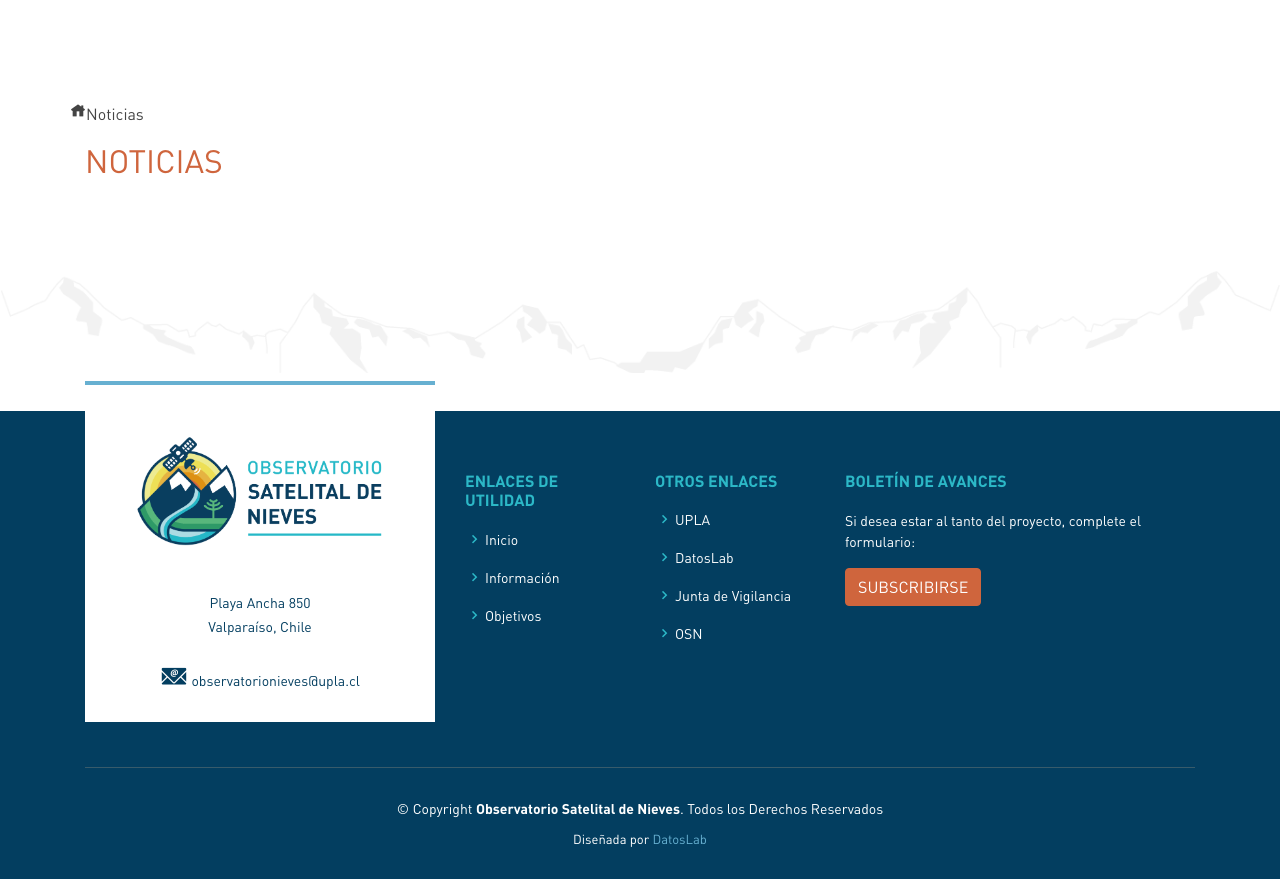
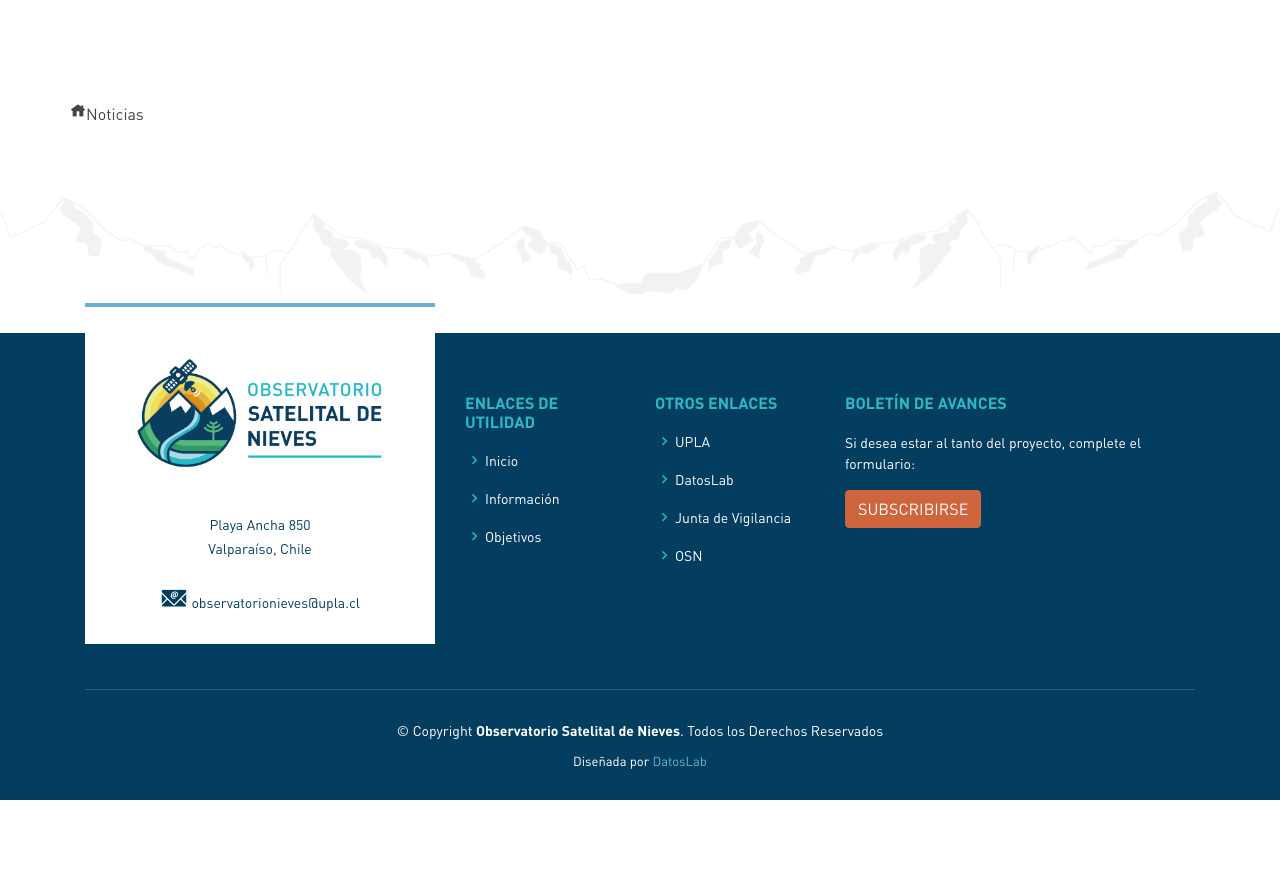
Before and after one commit to DatosLabUPLA/obsnieves-web-legacy, a Django app: page /noticias/1 in a window 1280 px wide. Shown: the part 264-1143 px from the top of the page. After the commit the page ends 1064 px from the top, so only its background shows below. Run offline with Django 3.2, Linux system fonts and the light colour scheme; tables that the repository leaves empty hold one stand-in row (values such as "Sample post"); some libraries are stand-ins or nearby versions.

Commit message:
Update: Se actualiza diseño de las noticias

```diff
--- a/news/templates/news/detail_new.html
+++ b/news/templates/news/detail_new.html
@@ -22,33 +22,17 @@
   <section class="p-3">
     <div class="container">
       <div class="row">
-        <div class="col-12">
-          <h2 class="text-uppercase txt-naranjo-2">Noticias</h2>
-        </div>
-      </div>
-    </div>
-  </section>
-
-  <section class="p-3">
-    <div class="container">
-      <div class="row">
 
         {% if new.id_origin.short_name == 'UPLA' %}
-        <h3>{{ new.headline }}</h3>
-        <div class="row">
-            <div class="col-6 text-justify">
-            <p>{{ new.lead }}</p>
-            </div>
-            <div class="col-6">
-                <img src="{{ new.link_image }}" alt="{{ n.headline }}" class="img-fluid">
-            </div>
-        </div>
+        <h3 class="p-3 txt-naranjo-2">{{ new.headline }}</h3>
         <div class="row text-justify">
             {{ new.body | safe }}
         </div>
-        <div class="row">
+        <div class="row p-3">
             <p>
-                Fuente: <a href="{{ new.link_source }}" target="_blank">{{ new.link_source }}</a>
+                <b>
+                  Fuente: <a href="{{ new.link_source }}" target="_blank" class="txt-naranjo-2">{{ new.link_source }}</a>
+                </b>
             </p>
         </div>
         {% elif new.id_origin.short_name == 'TWITTER' %}
--- a/news/templates/news/news.html
+++ b/news/templates/news/news.html
@@ -28,6 +28,7 @@
     </div>
   </section>
 
+  {% if news %}
   <section class="p-3">
     <div class="container">
       <div class="row row-cols-1 row-cols-md-3">
@@ -52,7 +53,7 @@
       </div>
     </div>
   </section>
-
+  {% else %}
   <section class="p-3">
     <div class="container">
       <div class="row ">
@@ -62,6 +63,7 @@
       </div>
     </div>
   </section>
+  {% endif %}
 
 </main><!-- End #main -->
 
```
